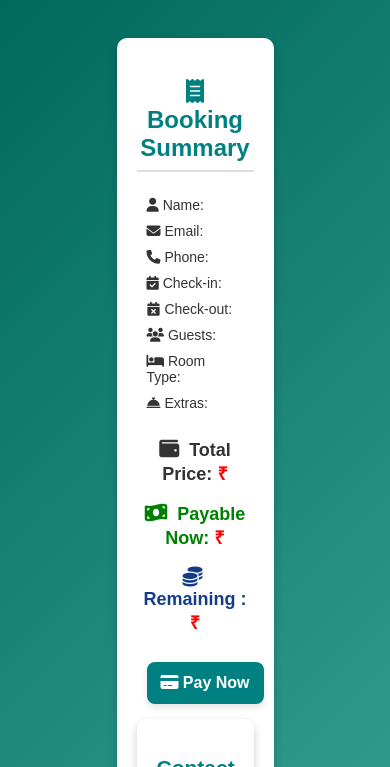
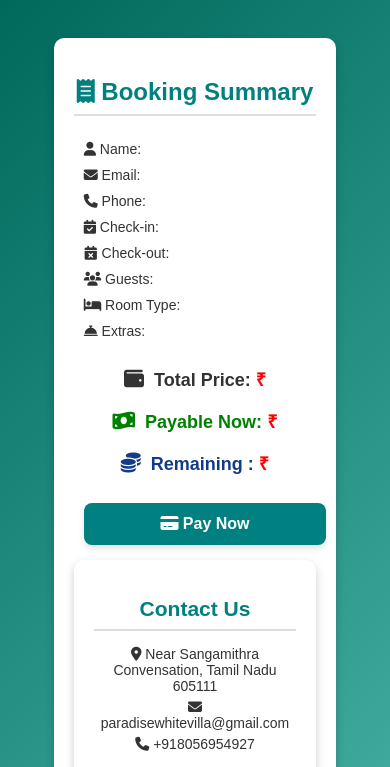
Before and after one commit to karishmasultana-10/paradise-white-villa, a plain HTML site: page booking-details.html in a window 390 px wide. Shown: the top 767 px of the page. Drawn offline with Linux system fonts and the light colour scheme.

```diff
--- a/css/booking-details.css
+++ b/css/booking-details.css
@@ -11,7 +11,7 @@ body {
 
 /* Main Container */
 .container {
-    width: 50%;
+    width: 90%;
     max-width: 600px;
 }
 
```
Also changed, not shown: index.html (+16 -8 lines).
